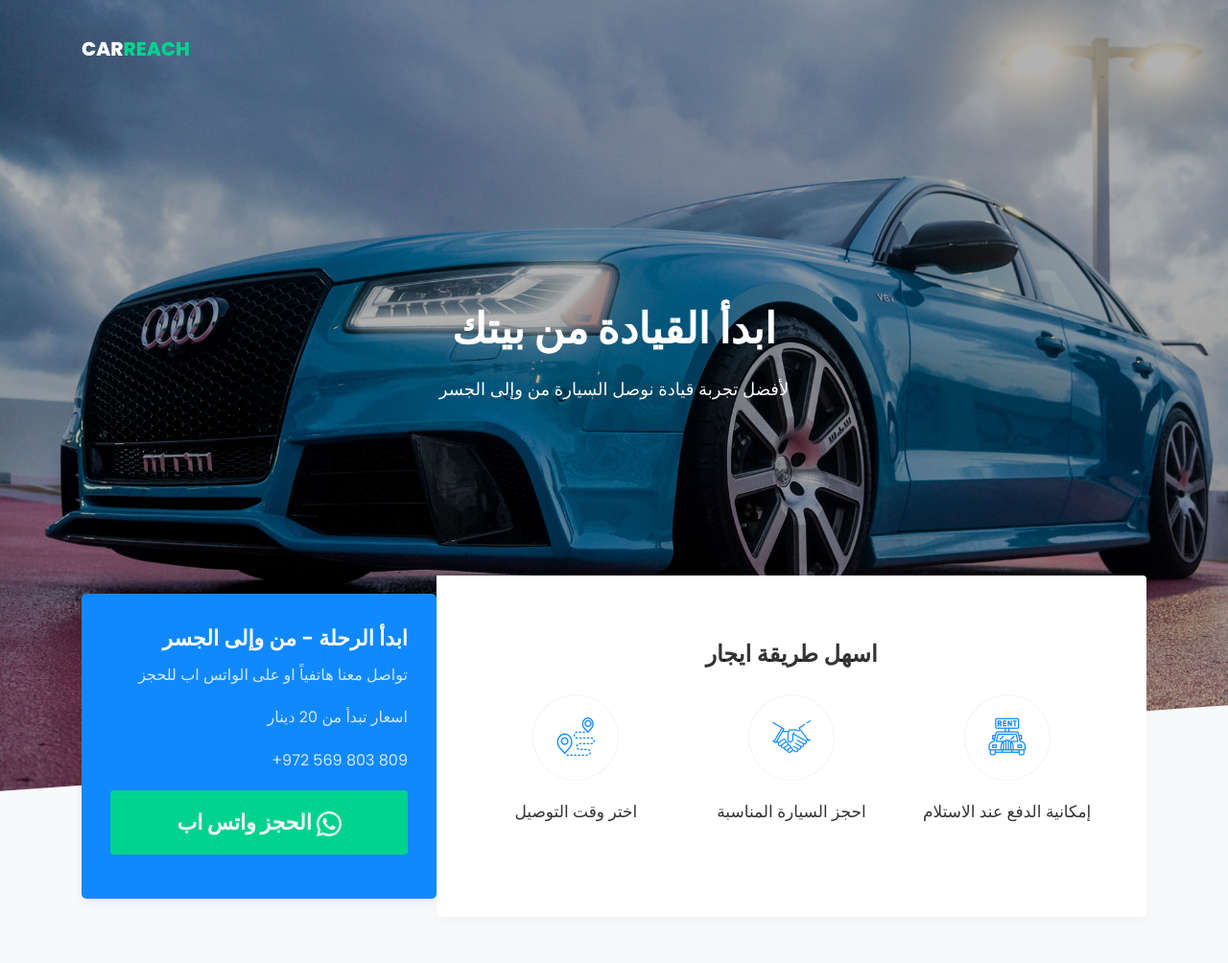
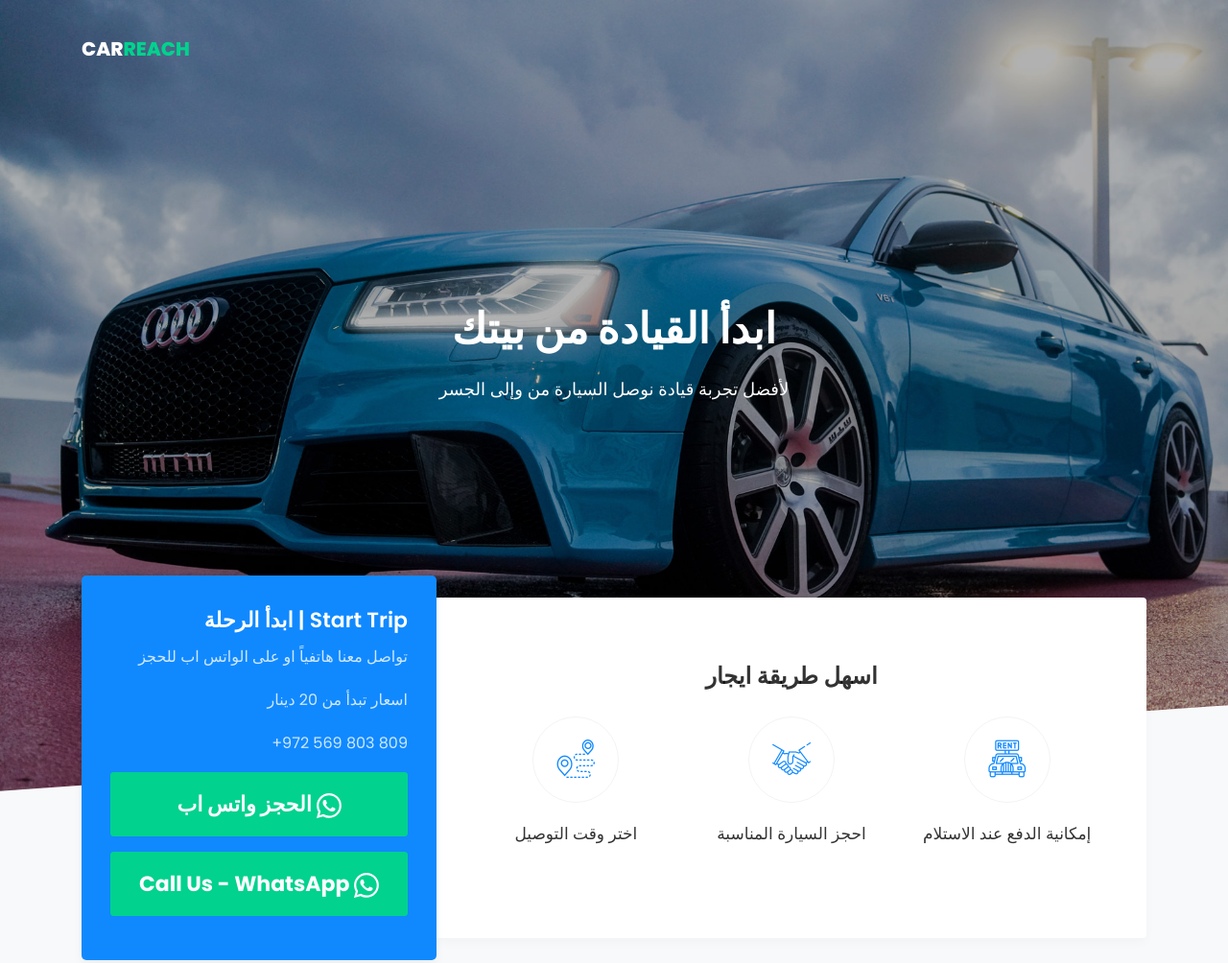
Before and after one commit to salasaps/car-reach, a plain HTML site: page index.html in a window 1280 px wide. Shown: the top 1004 px of the page at 96% size. Drawn offline with Linux system fonts and the light colour scheme; some packages are replaced by stand-ins of ours; no server answers; files whose address does not match are found by name.

Commit message:
Add Cars

```diff
--- a/index.html
+++ b/index.html
@@ -59,7 +59,7 @@
     				<div class="row no-gutters">
 	  					<div class="col-md-4 d-flex align-items-center">
 	  						<form action="#" class="request-form ftco-animate bg-primary w-100" style="text-align: right;">
-		          		    <h2>ابدأ الرحلة - من وإلى الجسر</h2>
+		          		    <h2>ابدأ الرحلة | Start Trip</h2>
                                 <p>
                                     تواصل معنا هاتفياً او على الواتس اب للحجز
                                 </p>
@@ -68,6 +68,12 @@
                                 <div class="form-group">
                                     <a role="button" href="https://wa.me/+972569803809?text=مرحباً, اود حجز سيارة" target="_blank" class="btn btn-secondary d-flex align-items-center justify-content-center gap-2 w-100 py-3 px-4" style="font-weight: bold; font-size: 22px;">
                                         الحجز واتس اب
+                                        <svg xmlns="http://www.w3.org/2000/svg" width="26" height="26" fill="currentColor" class="bi bi-whatsapp" viewBox="0 0 16 16">
+                                            <path d="M13.601 2.326A7.854 7.854 0 0 0 7.994 0C3.627 0 .068 3.558.064 7.926c0 1.399.366 2.76 1.057 3.965L0 16l4.204-1.102a7.933 7.933 0 0 0 3.79.965h.004c4.368 0 7.926-3.558 7.93-7.93A7.898 7.898 0 0 0 13.6 2.326zM7.994 14.521a6.573 6.573 0 0 1-3.356-.92l-.24-.144-2.494.654.666-2.433-.156-.251a6.56 6.56 0 0 1-1.007-3.505c0-3.626 2.957-6.584 6.591-6.584a6.56 6.56 0 0 1 4.66 1.931 6.557 6.557 0 0 1 1.928 4.66c-.004 3.639-2.961 6.592-6.592 6.592zm3.615-4.934c-.197-.099-1.17-.578-1.353-.646-.182-.065-.315-.099-.445.099-.133.197-.513.646-.627.775-.114.133-.232.148-.43.05-.197-.1-.836-.308-1.592-.985-.59-.525-.985-1.175-1.103-1.372-.114-.198-.011-.304.088-.403.087-.088.197-.232.296-.346.1-.114.133-.198.198-.33.065-.134.034-.248-.015-.347-.05-.099-.445-1.076-.612-1.47-.16-.389-.323-.335-.445-.34-.114-.007-.247-.007-.38-.007a.729.729 0 0 0-.529.247c-.182.198-.691.677-.691 1.654 0 .977.71 1.916.81 2.049.098.133 1.394 2.132 3.383 2.992.47.205.84.326 1.129.418.475.152.904.129 1.246.08.38-.058 1.171-.48 1.338-.943.164-.464.164-.86.114-.943-.049-.084-.182-.133-.38-.232z"></path>
+                                        </svg>
+                                    </a>
+                                    <a role="button" href="https://wa.me/+972569803809?text=Hello" target="_blank" class="btn btn-secondary d-flex align-items-center justify-content-center gap-2 w-100 py-3 px-4 mt-3" style="font-weight: bold; font-size: 22px;">
+                                        Call Us - WhatsApp
                                         <svg xmlns="http://www.w3.org/2000/svg" width="26" height="26" fill="currentColor" class="bi bi-whatsapp" viewBox="0 0 16 16">
                                             <path d="M13.601 2.326A7.854 7.854 0 0 0 7.994 0C3.627 0 .068 3.558.064 7.926c0 1.399.366 2.76 1.057 3.965L0 16l4.204-1.102a7.933 7.933 0 0 0 3.79.965h.004c4.368 0 7.926-3.558 7.93-7.93A7.898 7.898 0 0 0 13.6 2.326zM7.994 14.521a6.573 6.573 0 0 1-3.356-.92l-.24-.144-2.494.654.666-2.433-.156-.251a6.56 6.56 0 0 1-1.007-3.505c0-3.626 2.957-6.584 6.591-6.584a6.56 6.56 0 0 1 4.66 1.931 6.557 6.557 0 0 1 1.928 4.66c-.004 3.639-2.961 6.592-6.592 6.592zm3.615-4.934c-.197-.099-1.17-.578-1.353-.646-.182-.065-.315-.099-.445.099-.133.197-.513.646-.627.775-.114.133-.232.148-.43.05-.197-.1-.836-.308-1.592-.985-.59-.525-.985-1.175-1.103-1.372-.114-.198-.011-.304.088-.403.087-.088.197-.232.296-.346.1-.114.133-.198.198-.33.065-.134.034-.248-.015-.347-.05-.099-.445-1.076-.612-1.47-.16-.389-.323-.335-.445-.34-.114-.007-.247-.007-.38-.007a.729.729 0 0 0-.529.247c-.182.198-.691.677-.691 1.654 0 .977.71 1.916.81 2.049.098.133 1.394 2.132 3.383 2.992.47.205.84.326 1.129.418.475.152.904.129 1.246.08.38-.058 1.171-.48 1.338-.943.164-.464.164-.86.114-.943-.049-.084-.182-.133-.38-.232z"></path>
                                         </svg>
```
Also changed, not shown: 3 other files.
